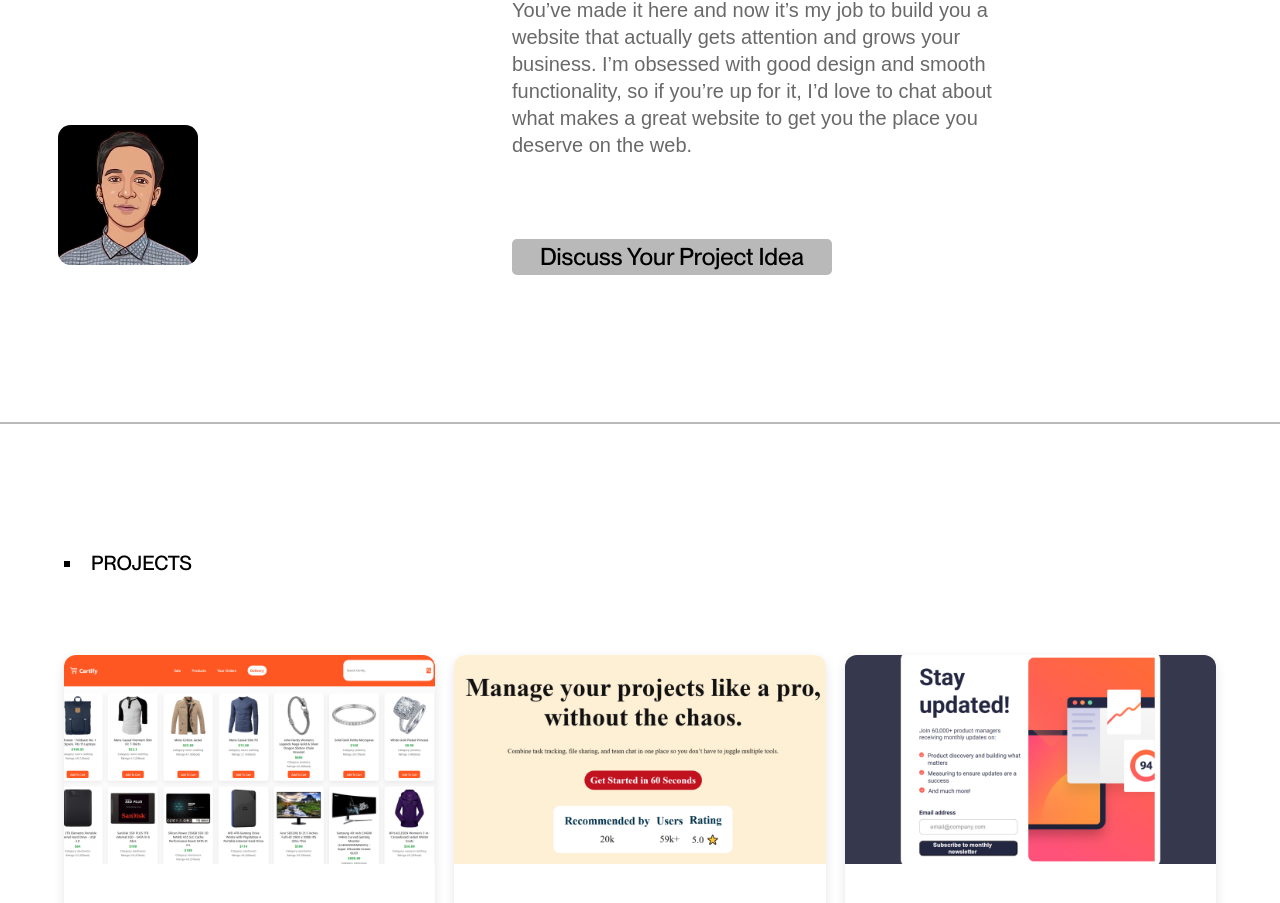
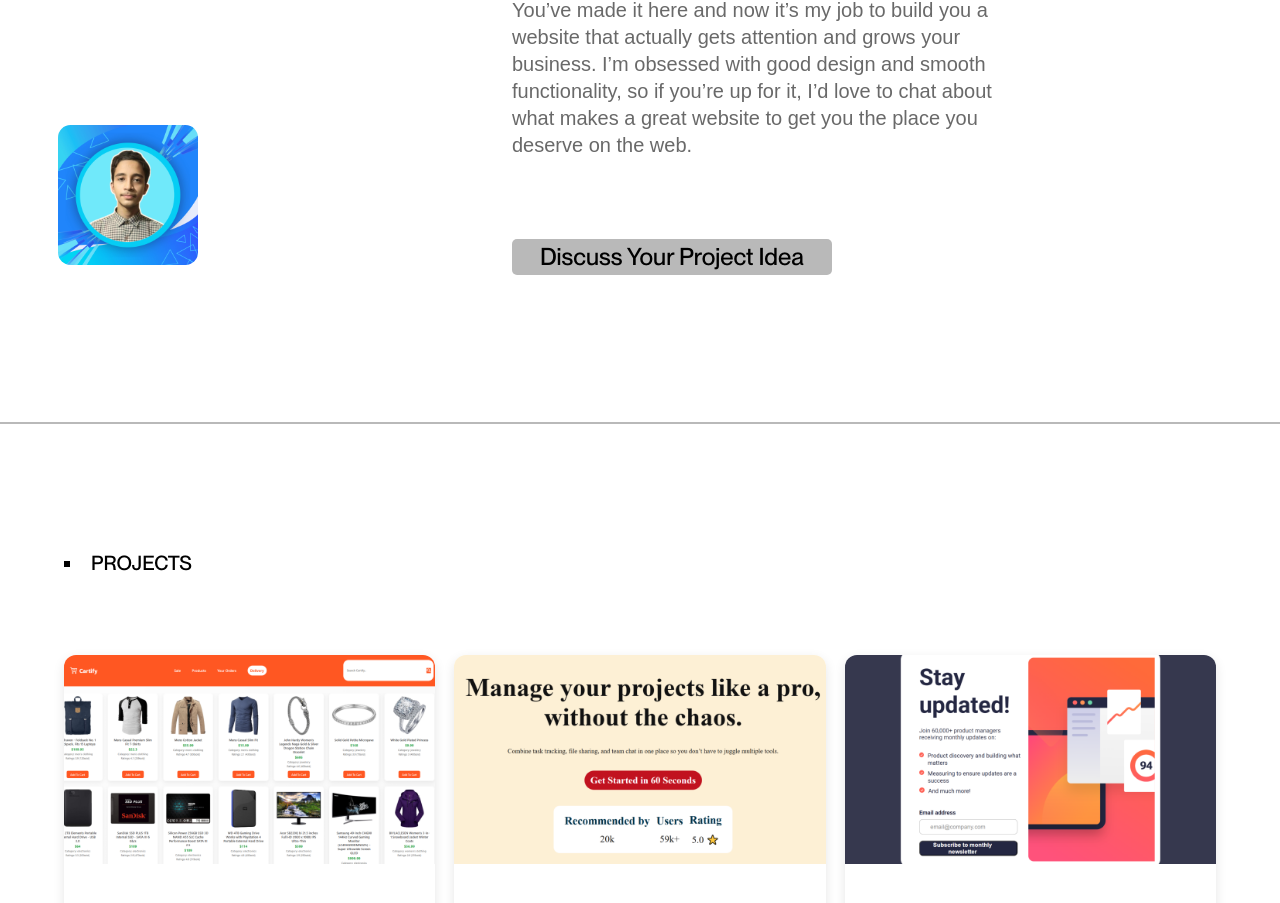
Before and after one commit to bilalahsanwc/bilalahsandev, a React (Vite) app: page / in a window 1280 px wide. Shown: the part 1176-2079 px from the top of the page. Built offline with nearby package versions, Linux system fonts and the light colour scheme; a small style sheet from the web is missing.

Commit message:
describe changes

```diff
--- a/src/pages/Home.jsx
+++ b/src/pages/Home.jsx
@@ -180,7 +180,7 @@ function Home() {
             </ul>
             <div className="dialog-r3">
               <hr />
-              <p className="email">hmbilal2024a@gmail.com</p>
+              <p className="email">bilalahsan.dev@gmail.com</p>
               <a
                 onClick={(e) => {
                   e.preventDefault();
@@ -326,7 +326,7 @@ function Home() {
         <div className="About-content">
           <div className="About-content-c1">
             <li>About ME</li>
-            <img src="/favicon.png" alt="Portrait of Bilal Ahsan" />
+            <img src="./favicon1.jpeg" alt="Portrait of Bilal Ahsan" />
           </div>
           <div className="About-content-c2">
             <div>
```
Also changed, not shown: public/favicon1.jpeg (added).
